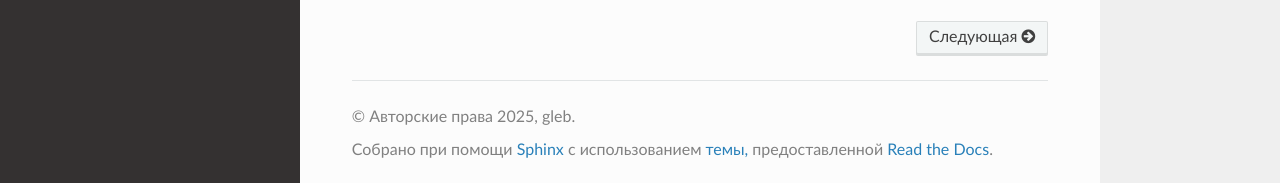
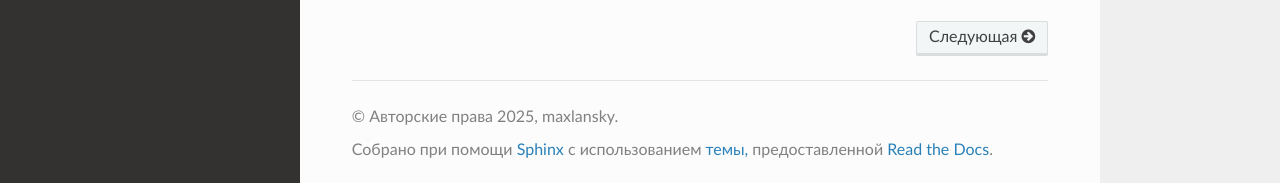
Before and after one commit to maxlansky1/projectTemplate, a Sphinx documentation site: the page built from docs/index.rst, in a window 1280 px wide and 1129 px high. Shown: the part 943-1126 px from the top of the window. Built offline with Sphinx 7.4.7 and the Read the Docs theme 3.1.0, drawn with Linux system fonts in a browser that asks for light colours; the version number could not be read and is left out.

Commit message:
chore: изменил автора

```diff
--- a/docs/conf.py
+++ b/docs/conf.py
@@ -15,8 +15,8 @@ sys.path.insert(0, os.path.abspath(".."))
 
 # Информация о проекте для документации
 project = "projectTemplate"
-copyright = "2025, gleb"
-author = "gleb"
+copyright = "2025, maxlansky"
+author = "maxlansky"
 release = "0.1"
 
 # Настройки для работы с PlantUML и рендеринга UML-диаграмм.
```
